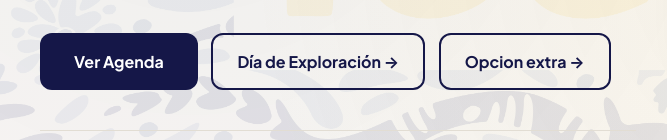
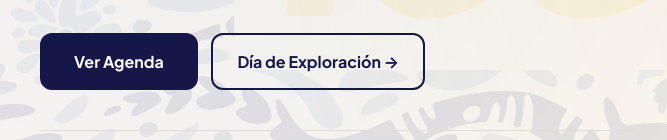
Before and after one commit to CMRGO11/Biodiversidad-PueblaV1, a plain HTML site: page index.html in a window 1280 px wide. Shown: the part 506-646 px from the top of the page, 0-667 px from the left. Drawn offline with Linux system fonts and the light colour scheme.

Commit message:
Remove extra option link from hero section

```diff
--- a/index.html
+++ b/index.html
@@ -107,7 +107,6 @@
                     <div class="hero-cta-row">
                         <a href="agenda.html" class="hero-btn-primary">Ver Agenda</a>
                         <a href="exploracion.html" class="hero-btn-secondary">Día de Exploración &rarr;</a>
-                        <a href="exploracion.html" class="hero-btn-secondary">Opcion extra &rarr;</a>
                     </div>
                     <div class="hero-logos-strip">
                         <img src="assets/img/Logos__Logo Full Color White Background.png" alt="ICCB 2027 Logo"
```
